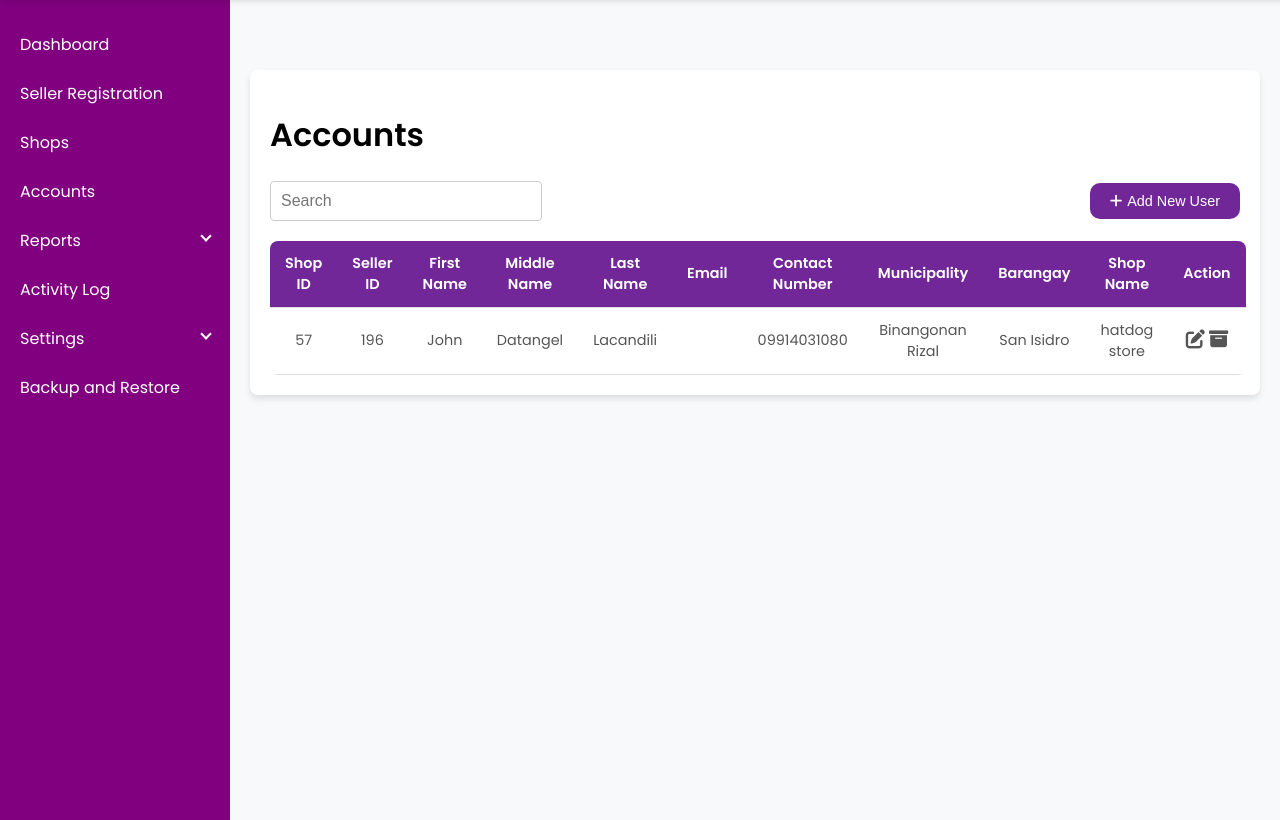
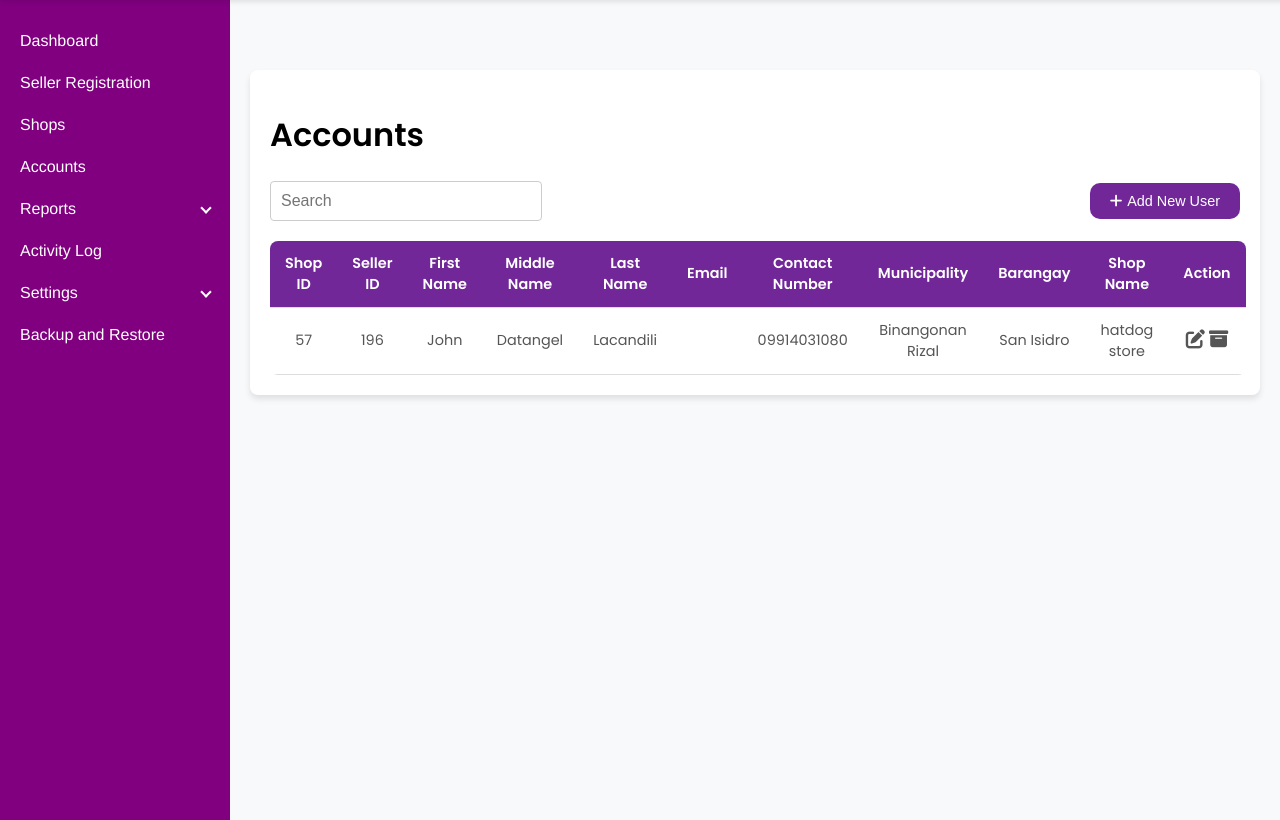
Before and after one commit to Oniicat/Taytaymarketplace, a PHP site: page /Admin-approval/main.php?page=accounts in a window 1280 px wide. Shown: the part 60-880 px from the top of the page. Run offline with PHP 8.4, Linux system fonts and the light colour scheme; data comes from the database, SQL or seed files in the repository.

Commit message:
changed font style in sidebar

```diff
--- a/admin final na to/sidebarstyle.css
+++ b/admin final na to/sidebarstyle.css
@@ -43,6 +43,7 @@ body {
 
 .sidebar a {
     color: red;
+    font-family: 'Franklin Gothic Medium';
 }
 /* Sidebar Menu */
 .nav-links {
```
